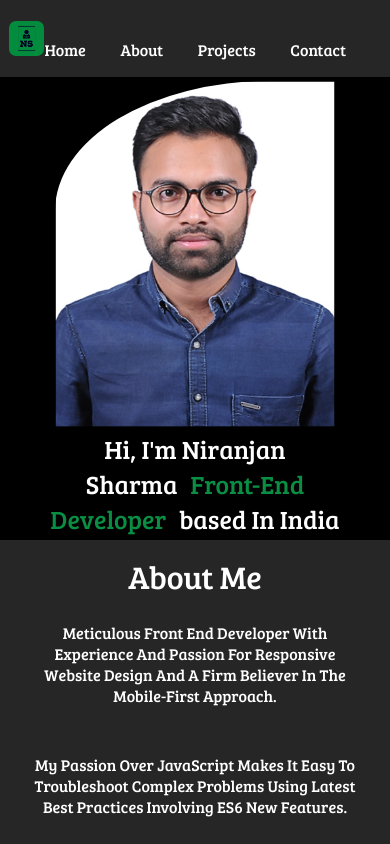
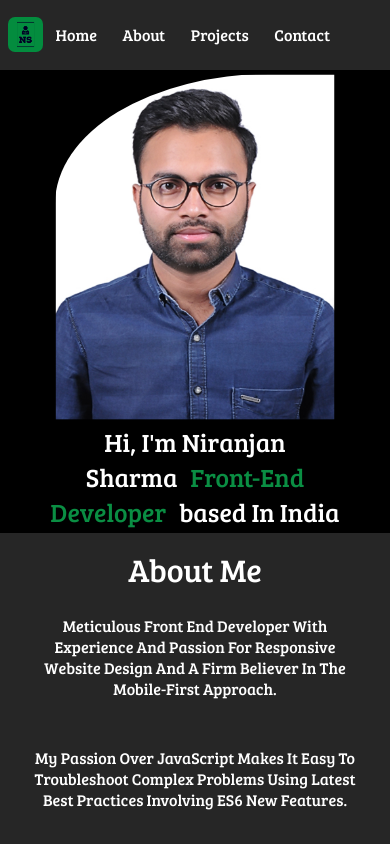
Before and after one commit to rockieroshan/portfolio, a React (Create React App) app: page / in a window 390 px wide. Shown: the top 844 px of the page. Built offline with nearby package versions, Linux system fonts and the light colour scheme.

Commit message:
chore: code refactor

```diff
--- a/src/components/Navbar.css
+++ b/src/components/Navbar.css
@@ -66,7 +66,7 @@
   }
 
   .navbar_wrapper {
-    padding: 0.6rem 0.1rem;
+    padding: 0.6rem 0rem;
   }
 
   .header img {
@@ -83,7 +83,7 @@
   }
 
   .header a{
-    margin: 0 0.8rem;
-    padding: 0.3rem;
+    margin: 0 0.6rem;
+    padding: 0.2rem;
   }
 }
```
